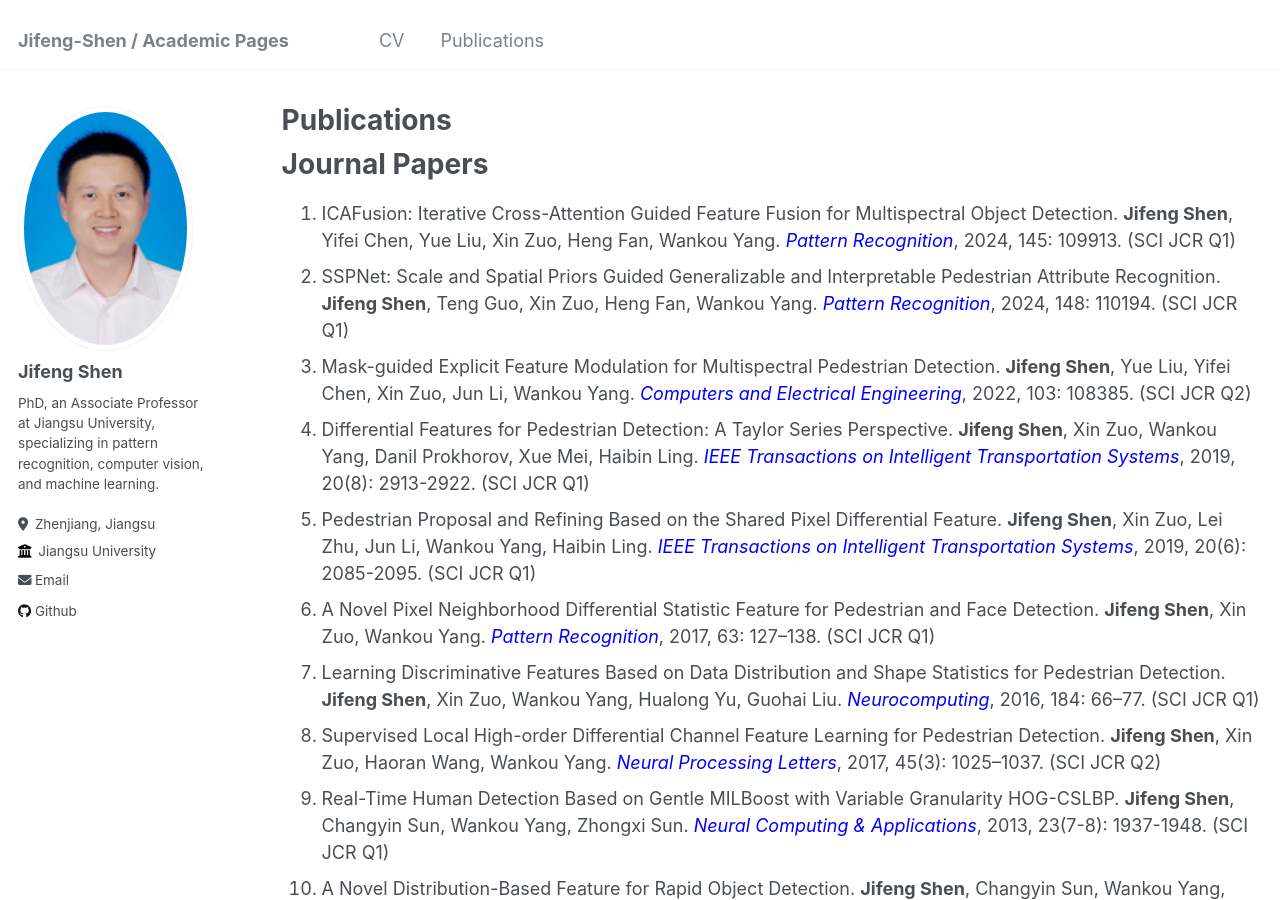
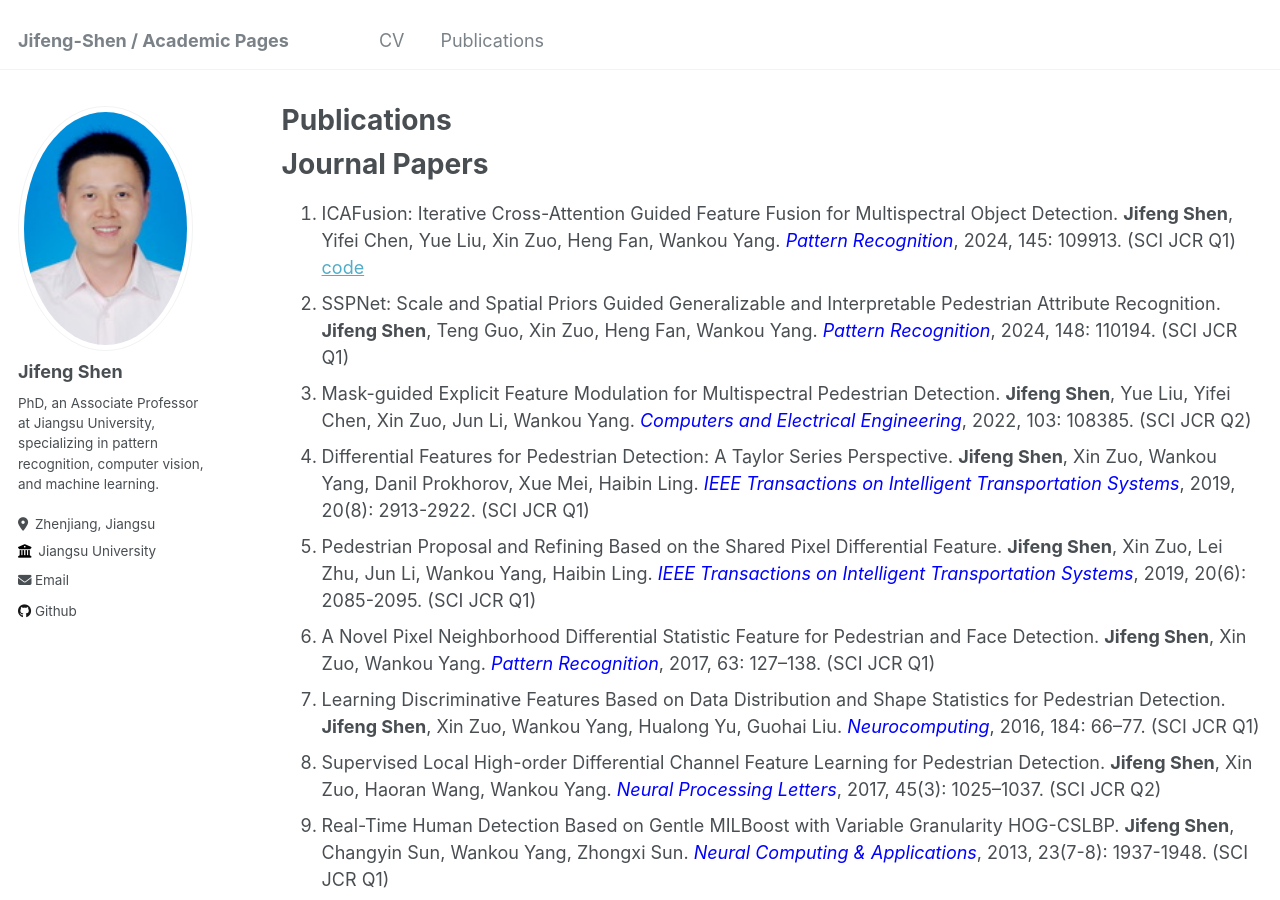
Before and after one commit to jifeng-shen/jifeng-shen.github.io, a Jekyll site: the page built from _pages/publications.md, in a window 1280 px wide and 900 px high. Built offline with Jekyll 4.4.1, drawn with Linux system fonts in a browser that asks for light colours.

Commit message:
Update publications.md

```diff
--- a/_pages/publications.md
+++ b/_pages/publications.md
@@ -9,7 +9,7 @@ author_profile: true
 
 1. ICAFusion: Iterative Cross-Attention Guided Feature Fusion for Multispectral Object Detection.
    **Jifeng Shen**, Yifei Chen, Yue Liu, Xin Zuo, Heng Fan, Wankou Yang.
-   *<font color="blue">Pattern Recognition</font>*, 2024, 145: 109913. (SCI JCR Q1)
+   *<font color="blue">Pattern Recognition</font>*, 2024, 145: 109913. (SCI JCR Q1) [code](https://github.com/chanchanchan97/ICAFusion)
 2. SSPNet: Scale and Spatial Priors Guided Generalizable and Interpretable Pedestrian Attribute Recognition.
    **Jifeng Shen**, Teng Guo, Xin Zuo, Heng Fan, Wankou Yang.
    *<font color="blue">Pattern Recognition</font>*, 2024, 148: 110194. (SCI JCR Q1)
```
